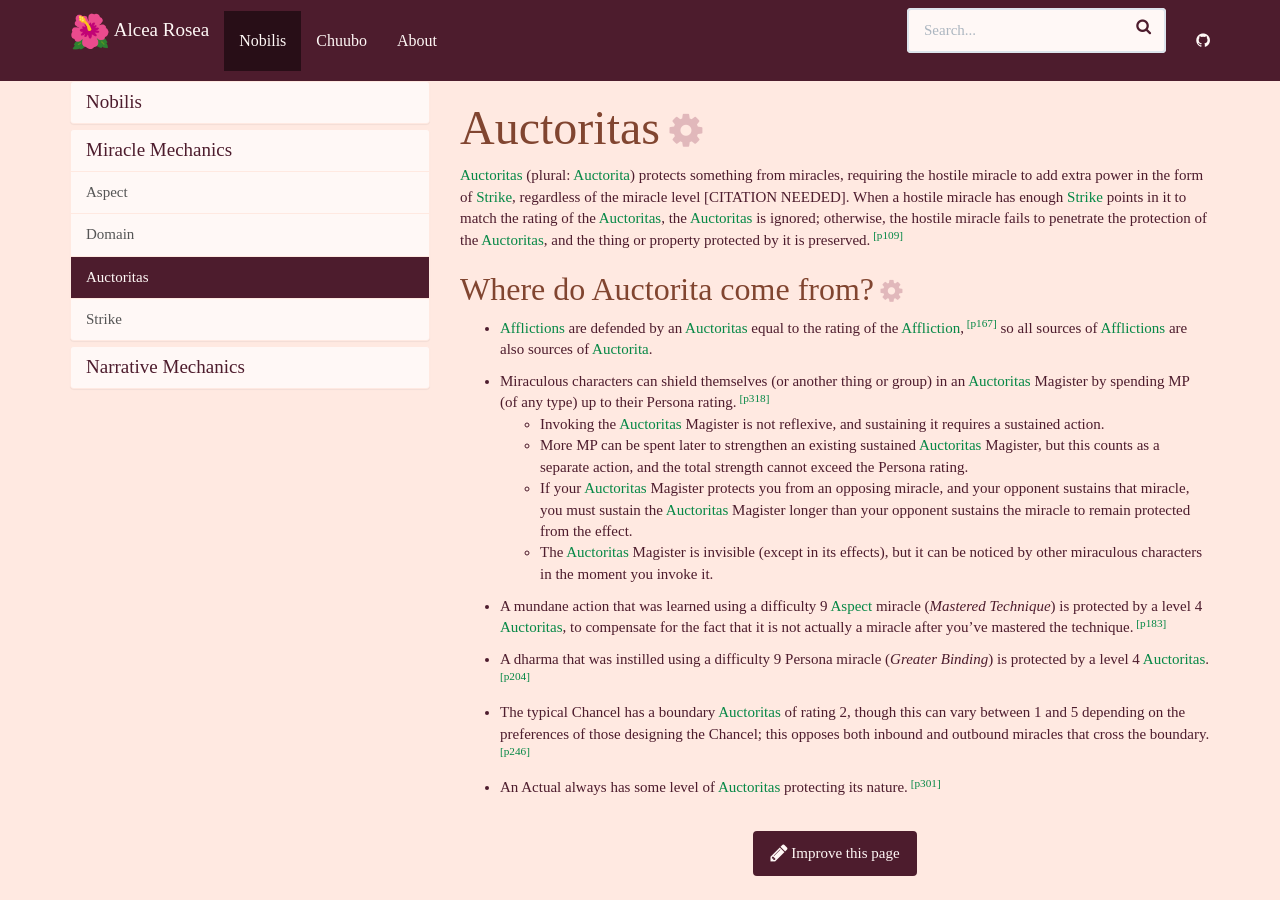
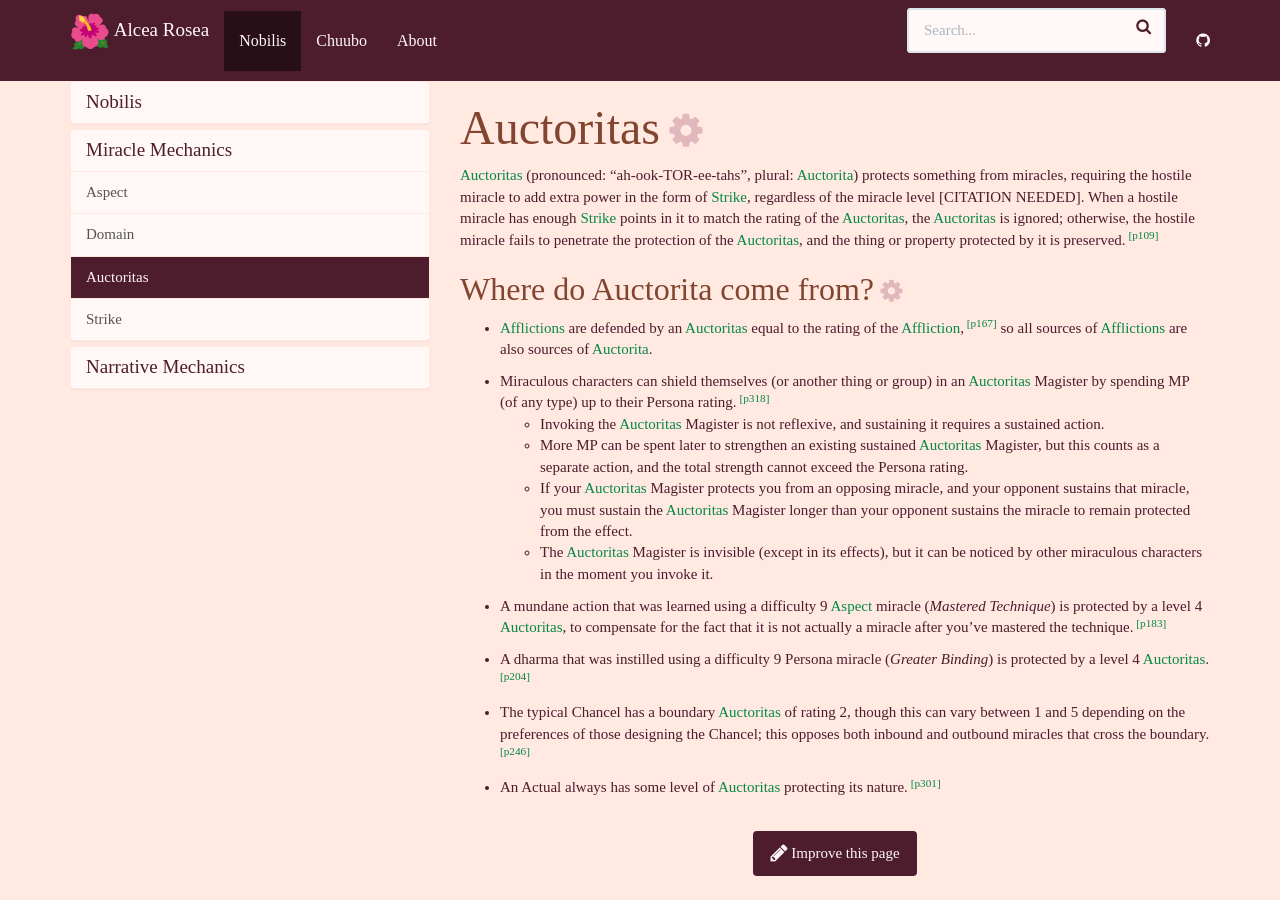
Before and after one commit to alcea-rosea/alcea-rosea.github.io, a Jekyll site: the page built from _nobilis/miracles/auctoritas.md, in a window 1280 px wide and 900 px high. Built offline with Jekyll 4.4.1, drawn with Linux system fonts in a browser that asks for light colours; nearby versions of some CDN libraries; emoji names are drawn with the system emoji font; some web fonts are replaced.

Commit message:
Add pronunciation of Auctoritas.

```diff
--- a/_nobilis/miracles/auctoritas.md
+++ b/_nobilis/miracles/auctoritas.md
@@ -5,7 +5,7 @@ permalink: /nobilis/miracles/auctoritas/
 
 # Auctoritas
 
-Auctoritas (plural: Auctorita) protects something from miracles, requiring the hostile miracle to add extra power in the form of Strike, regardless of the miracle level [CITATION NEEDED]. When a hostile miracle has enough Strike points in it to match the rating of the Auctoritas, the Auctoritas is ignored; otherwise, the hostile miracle fails to penetrate the protection of the Auctoritas, and the thing or property protected by it is preserved. [p109]
+Auctoritas (pronounced: "ah-ook-TOR-ee-tahs", plural: Auctorita) protects something from miracles, requiring the hostile miracle to add extra power in the form of Strike, regardless of the miracle level [CITATION NEEDED]. When a hostile miracle has enough Strike points in it to match the rating of the Auctoritas, the Auctoritas is ignored; otherwise, the hostile miracle fails to penetrate the protection of the Auctoritas, and the thing or property protected by it is preserved. [p109]
 
 ### Where do Auctorita come from?
 
```
